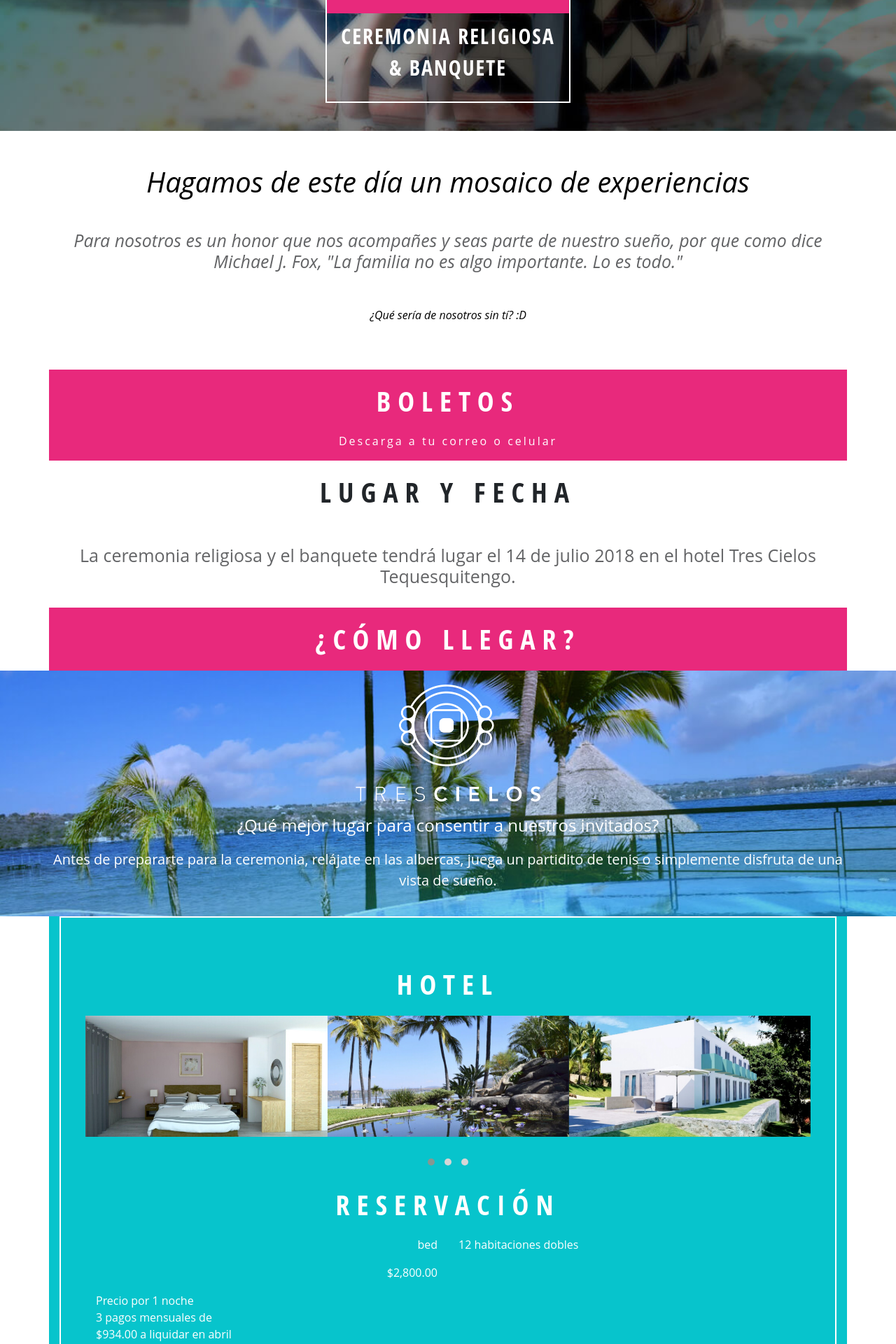
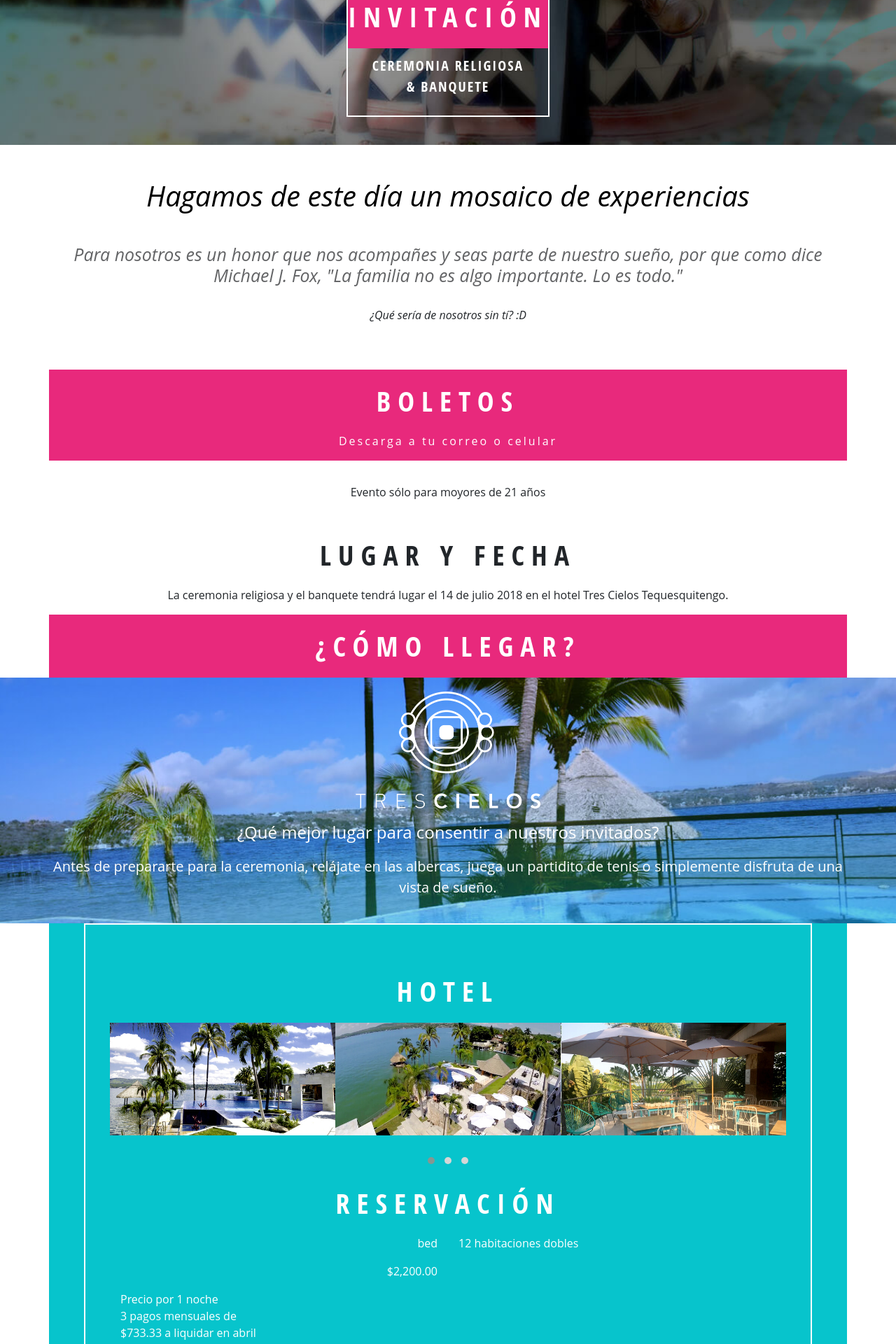
Before and after one commit to alucard0/paolayarturo, a PHP site: page / in a window 1280 px wide. Shown: the part 640-2560 px from the top of the page at 70% size. Run offline with PHP 8.4, Linux system fonts and the light colour scheme; some libraries are stand-ins or nearby versions.

Commit message:
Nuevas fotos
Correcciones de estilos

```diff
--- a/css/main.css
+++ b/css/main.css
@@ -26,7 +26,7 @@ div#boletos p:nth-child(1),
 div#mesaRegalos p:nth-child(1),
 div#dressCode p:nth-child(1),
 div#comoLlegar p:nth-child(1),
-div#lugarFecha p:nth-child(1),
+div#lugarFecha p:nth-child(2),
 div.hotelReservacion p.titulo
 {
 	font-size: 40px;
@@ -84,7 +84,7 @@ header.bannerHeader{
 	-o-background-size: cover;
 }
 header div.contenidoHeader figure.logo{
-	margin: 100px 0;
+	margin: 215px 0 35px 0;
 }
 header div.contenidoHeader div.invitacionContenido,div.hotelReservacion{
 	border: 2px solid #fff;
@@ -98,7 +98,7 @@ header div.contenidoHeader div.invitacionContenido p{
 }
 
 header div.contenidoHeader div.invitacionContenido p:nth-child(2){
-	font-size: 30px;
+	font-size: 20px;
 	letter-spacing: 2px;
 	text-transform: uppercase;
 	text-align: center;
@@ -120,13 +120,13 @@ div.fraseIntro p:nth-child(1){
 	font-size: 40px;
 	line-height: 45px;
 }
-div.fraseIntro p:nth-child(2),div#lugarFecha p:nth-child(2){
+div.fraseIntro p:nth-child(2){
 	color:#636466;
 	font-size: 25px;
 	line-height: 30px;
 	margin: 30px 0;
 }
-div.fraseIntro p:nth-child(3){
+div.fraseIntro p:nth-child(3),div#lugarFecha p:nth-child(1),{
 	color:#000;
 	font-size: 16px;
 	margin-top: 20px;
@@ -152,6 +152,12 @@ div#lugarFecha p,div.infoHotel p{
 	text-align: center;
 }
 
+div#lugarFecha p:nth-child(1){
+	text-align: center;
+	font-size: 16px;
+	line-height: 30px;
+	margin: 30px 0;
+}
 
 div.bannerHotel{
 	background: url(../images/trescielos/3cielosBG.jpg) no-repeat center center;
@@ -174,6 +180,8 @@ div.infoHotel figure{
 div.bgAzul{
 	background: #07c4cc;
 	padding-bottom: 10px;
+	padding-left: 50px;
+    padding-right: 50px;
 }
 div.hotelReservacion{
 	padding: 50px;
@@ -231,6 +239,20 @@ div.infoMesaRegalos p{
 	text-align: center;
 	font-size: 25px;
 }
+
+div.bannerMesaRegalos{
+	background: url(../images/mesaRegalos/banner.jpg) no-repeat center center;
+	background-size: cover;
+	-webkit-background-size: cover;
+	-moz-background-size: cover;
+	-o-background-size: cover;
+	padding: 200px 30px;
+}
+div.bannerMesaRegalos p{
+	color: #fff;
+	font-size: 50px;
+	text-align: center;
+}
 /*Fin Contenido*/
 /*Footer*/
 /*Fin Footer*/
@@ -238,8 +260,8 @@ div.infoMesaRegalos p{
 /*Media queries*/
 /*Extra small devices (portrait phones, less than 576px)*/
 @media (max-width: 575.98px) {
-	header div.contenidoHeader div.invitacionContenido p:nth-child(1), div#boletos p:nth-child(1), div#mesaRegalos p:nth-child(1), div#dressCode p:nth-child(1), div#comoLlegar p:nth-child(1), div#lugarFecha p:nth-child(1), div.hotelReservacion p.titulo {
-    	font-size: 30px;
+	header div.contenidoHeader div.invitacionContenido p:nth-child(1), div#boletos p:nth-child(1), div#mesaRegalos p:nth-child(1), div#dressCode p:nth-child(1), div#comoLlegar p:nth-child(1), div#lugarFecha p:nth-child(2), div.hotelReservacion p.titulo {
+    	font-size: 24px;
 	}
 	div.hotelReservacion {
     	padding: 0px;
--- a/footer.php
+++ b/footer.php
@@ -24,7 +24,7 @@
       <script type="text/javascript">
             $(document).ready(function() {
                 $(".owl-carousel").owlCarousel({
-                    autoPlay: 8000, //Set AutoPlay to 3 seconds
+                    autoPlay: 5000, //Set AutoPlay to 3 seconds
                     items : 3,
                     loop:true,
                     nav:false,
--- a/index.php
+++ b/index.php
@@ -25,6 +25,7 @@ include 'header.php';
 	<div class="container" id="lugarFecha">
 			<div class="row">
 				<div class="col">
+					<p>Evento sólo para moyores de 21 años</p>
 					<p>Lugar y Fecha</p>
 					<p>La ceremonia religiosa y el banquete tendrá lugar el 14 de julio 2018 en el hotel Tres Cielos Tequesquitengo.</p>
 				</div>
@@ -62,19 +63,19 @@ include 'header.php';
 				  	<!--Aqui va carrousel-->
 				  	<div class="owl-carousel owl-theme">
   					  	<figure class="item">
-				   			<img src="images/trescielos/1_TRESCIELOS.jpg" alt="" class="img-fluid">
+				   			<img src="images/trescielos/8_TRESCIELOS.jpg" alt="" class="img-fluid">
 				   		</figure>
 					  	<figure class="item">
-				   			<img src="images/trescielos/2_TRESCIELOS.jpg" alt="" class="img-fluid">
+				   			<img src="images/trescielos/5_TRESCIELOS.jpg" alt="" class="img-fluid">
 				   		</figure>
 					  	<figure class="item">
+				   			<img src="images/trescielos/4_TRESCIELOS.jpg" alt="" class="img-fluid">
+				   		</figure>
+				   		<figure class="item">
 				   			<img src="images/trescielos/3_TRESCIELOS.jpg" alt="" class="img-fluid">
 				   		</figure>
-				   		<figure class="item">
-				   			<img src="images/trescielos/4_TRESCIELOS.jpg" alt="" class="img-fluid">
-				   		</figure>
 						<figure class="item">
-				   			<img src="images/trescielos/5_TRESCIELOS.jpg" alt="" class="img-fluid">
+				   			<img src="images/trescielos/2_TRESCIELOS.jpg" alt="" class="img-fluid">
 				   		</figure>
 				   		<figure class="item">
 				   			<img src="images/trescielos/6_TRESCIELOS.jpg" alt="" class="img-fluid">
@@ -83,7 +84,7 @@ include 'header.php';
 				   			<img src="images/trescielos/7_TRESCIELOS.jpg" alt="" class="img-fluid">
 				   		</figure>
 				   		<figure class="item">
-				   			<img src="images/trescielos/8_TRESCIELOS.jpg" alt="" class="img-fluid">
+				   			<img src="images/trescielos/1_TRESCIELOS.jpg" alt="" class="img-fluid">
 				   		</figure>
 				   	</div>
 
@@ -94,17 +95,12 @@ include 'header.php';
 			      	<div class="col-8 col-sm-6">
 			      		<p class="text-left">12 habitaciones dobles</p></div>
 			      	<div class="col-4 col-sm-6">
-			      		<p class="text-right">$2,800.00</p>
+			      		<p class="text-right">$2,200.00</p>
 			      	</div>
 			      	<div class="col-8 ">
-			      		<p class="text-left">Precio por 1 noche<br>3 pagos mensuales de<br>$934.00 a liquidar en abril</p>
+			      		<p class="text-left">Precio por 1 noche<br>3 pagos mensuales de<br>$733.33 a liquidar en abril</p>
 			      	</div>
-			      	<div class="col-4 col-sm-6">
-			      		<p class="text-right">$4,400</p>
-			      	</div>
-			      	<div class="col-8 col-sm-6">
-			      			<p class="text-left">Precio por 2 noches o +<br>3 pagos mensuales de<br>$1,467.00 a liquidar en abril</p>
-			      	</div>
+
 			    </div>
 			</div>
 	</div>
@@ -170,7 +166,14 @@ include 'header.php';
 			<p>Formal playa/lino</p>
 		</div>
 		<div class="bgGris">
-			<img src="images/dresscode/mujeres/5_DRESSCODE-MUJER.jpg" alt="mujeres" class="img-fluid">
+			<div class="owl-carousel owl-theme">
+				<figure class="item"><img src="images/dresscode/mujeres/5_DRESSCODE-MUJER.jpg" alt=""></figure>
+				<figure class="item"><img src="images/dresscode/mujeres/2_DRESSCODE-MUJER.jpg" alt=""></figure>
+				<figure class="item"><img src="images/dresscode/mujeres/4_DRESSCODE-MUJER.jpg" alt=""></figure>
+				<figure class="item"><img src="images/dresscode/mujeres/6_DRESSCODE-MUJER.jpg" alt=""></figure>
+				<figure class="item"><img src="images/dresscode/mujeres/7_DRESSCODE-MUJER.jpg" alt=""></figure>
+				<figure class="item"><img src="images/dresscode/mujeres/8_DRESSCODE-MUJER.jpg" alt=""></figure>
+			</div>
 			<p class="titulo">Mujeres</p>
 			<p class="subtitulo">Vestido largo o 3/4 halter o strapless</p>
 			<div class="row justify-content-center">
@@ -185,7 +188,32 @@ include 'header.php';
 					<li>Tacones o zapato abierto</li>
 				</ul>
 			</div>
-			<img src="images/dresscode/hombres/1_DRESSCODE-HOMBRE.jpg" alt="hombres" class="img-fluid">
+
+			<div class="owl-carousel owl-theme">
+				<figure class="item">
+					<img src="images/dresscode/hombres/1_DRESSCODE-HOMBRE.jpg" alt="hombres" class="img-fluid">
+				</figure>
+				<figure class="item">
+					<img src="images/dresscode/hombres/2_DRESSCODE-HOMBRE.jpg" alt="">
+				</figure>
+				<figure class="item">
+					<img src="images/dresscode/hombres/3_DRESSCODE-HOMBRE.jpg" alt="">
+				</figure>
+				<figure class="item">
+					<img src="images/dresscode/hombres/4_DRESSCODE-HOMBRE.jpg" alt="">
+				</figure>
+				<figure class="item">
+					<img src="images/dresscode/hombres/5_DRESSCODE-HOMBRE.jpg" alt="">
+				</figure>
+				<figure class="item">
+					<img src="images/dresscode/hombres/6_DRESSCODE-HOMBRE.jpg" alt="">
+				</figure>
+				<figure class="item">
+					<img src="images/dresscode/hombres/7_DRESSCODE-HOMBRE.jpg" alt="">
+				</figure>
+			</div>
+
+
 			<p class="titulo">Hombres</p>
 			<p class="subtitulo">Traje de lino o algodón</p>
 			<p class="subtitulo">Agradecemos atentamente no vestir guayaberas</p>
@@ -194,6 +222,7 @@ include 'header.php';
 					<li>Camisa de lino, algodón liviano o</li>
 					<li>seda ligera</li>
 					<li>Evitar texturas o impresos en la camisa </li>
+					<li>Se puede utilizar algún patrón discreto</li>
 					<li>Pantalón de lino o algodón</li>
 					<li>Color:</li>
 					<li>Claro,  blanco o arena, azules o negros.</li>
@@ -215,6 +244,10 @@ include 'header.php';
 			</div>
 		</div>
 	</div>
+	<div class="container bannerMesaRegalos">
+		<p>Asian algo</p>
+	</div>
+
 	<div class="container infoMesaRegalos">
 		<div class="row justify-content-center">
 			<div class="col-12">
```
Also changed, not shown: images/iconos/1_ICONO_HOTEL_2018_100X100.png (added), images/iconos/2_ICONO_WAZE_2018_100X100.png (added), images/iconos/3_ICONO_GOOGLEMAPS_2018_100X100.png (added), images/iconos/4_ICONO_BUS_2018_100X100.png (added), images/iconos/5_ICONO_CAR_2018_100X100.png (added), images/mesaRegalos/banner.jpg (added).
